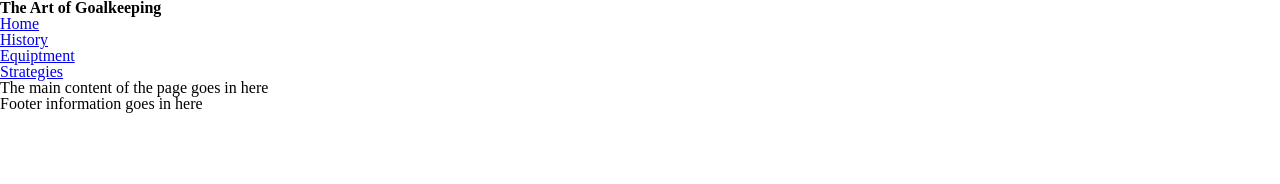
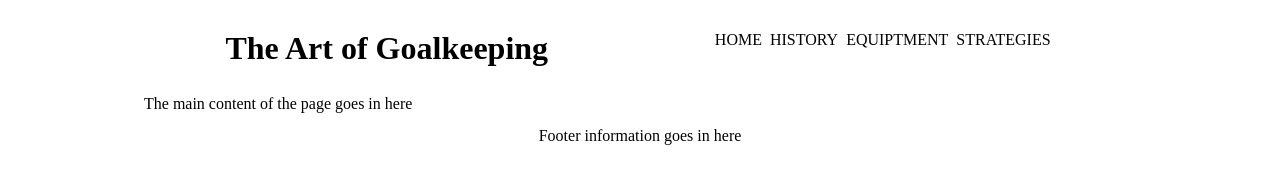
Before and after one commit to mzerhusen/final, a plain HTML site: page equiptment.html in a window 1280 px wide. Drawn offline with Linux system fonts and the light colour scheme.

Commit message:
Nav bar basics added

```diff
--- a/equiptment.html
+++ b/equiptment.html
@@ -10,7 +10,10 @@
 <body>
   <div class="wrapper">
     <header>
-      <h1> The Art of Goalkeeping </h1>
+      <section class="title">
+        <img src="" alt="">
+        <h1> The Art of Goalkeeping </h1>
+      </section>
       <nav>
         <ul>
           <li><a href="index.html">Home</a></li>
--- a/site.css
+++ b/site.css
@@ -0,0 +1,52 @@
+.wrapper {
+   margin: 0 auto;
+   max-width: 64rem;
+}
+
+header {
+  display: flex;
+  justify-content: space-around;
+  align-items: center;
+  padding: 1rem;
+}
+
+header h1 {
+  font-size: 2rem;
+}
+
+nav {
+
+}
+
+nav ul {
+  list-style-type: none;
+  display: flex;
+  flex-wrap: no-wrap;
+}
+
+nav li {
+
+}
+
+nav a {
+  display: block;
+  color: black;
+  text-decoration: none;
+  text-transform: uppercase;
+  padding: .25rem;
+}
+
+nav a:hover {
+  background-color: black;
+  color: white;
+}
+
+main {
+   padding: 1rem ;
+   background-color: white ;
+}
+
+footer {
+   clear: both;
+   text-align: center;
+}
```
Also changed, not shown: index.html (+4 -1 lines), players.html (+4 -1 lines), strategies.html (+4 -1 lines).
